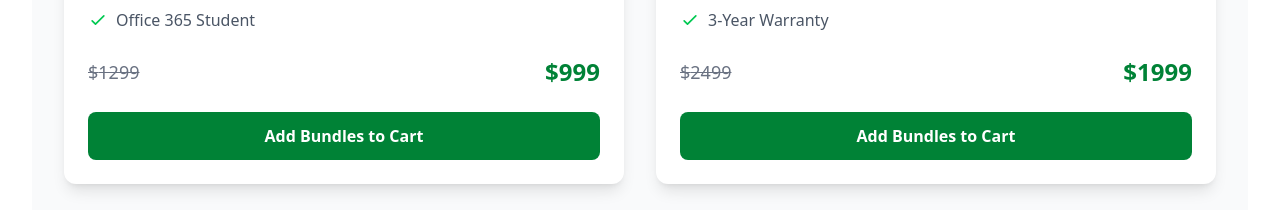
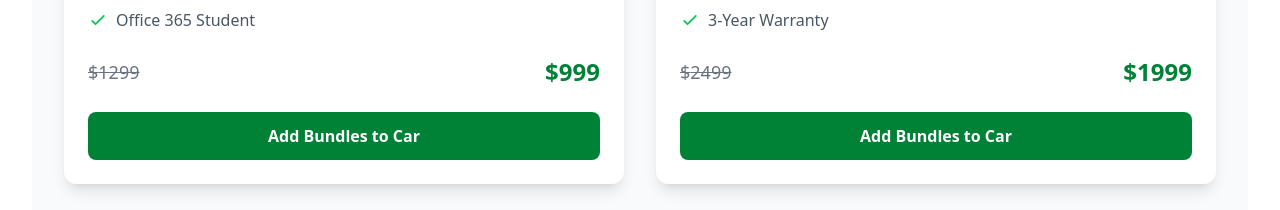
Before and after one commit to Nayak-Coder/Momin-s-System, a React (Vite) app in the folder Momin-s-System/: page /bundleoffers in a window 1280 px wide. Shown: the part 928-1138 px from the top of the page. Built offline with nearby package versions, Linux system fonts and the light colour scheme.

Commit message:
Update BundleOffers.jsx

```diff
--- a/Momin-s-System/src/Components/Pages/BundleOffers.jsx
+++ b/Momin-s-System/src/Components/Pages/BundleOffers.jsx
@@ -135,7 +135,7 @@ const BundleOffers = () => {
                   className="w-full bg-green-700 text-white py-3 rounded-lg font-semibold hover:bg-green-800 transition-colors duration-300"
                   onClick={() => addItem({ id: `bundle-${bundle.id}`, name: bundle.name, price: bundle.discountedPrice, image: bundle.image }, 1)}
                 >
-                  Add Bundles to Cart
+                  Add Bundles to Car
                 </button>
               </div>
             </div>
```
